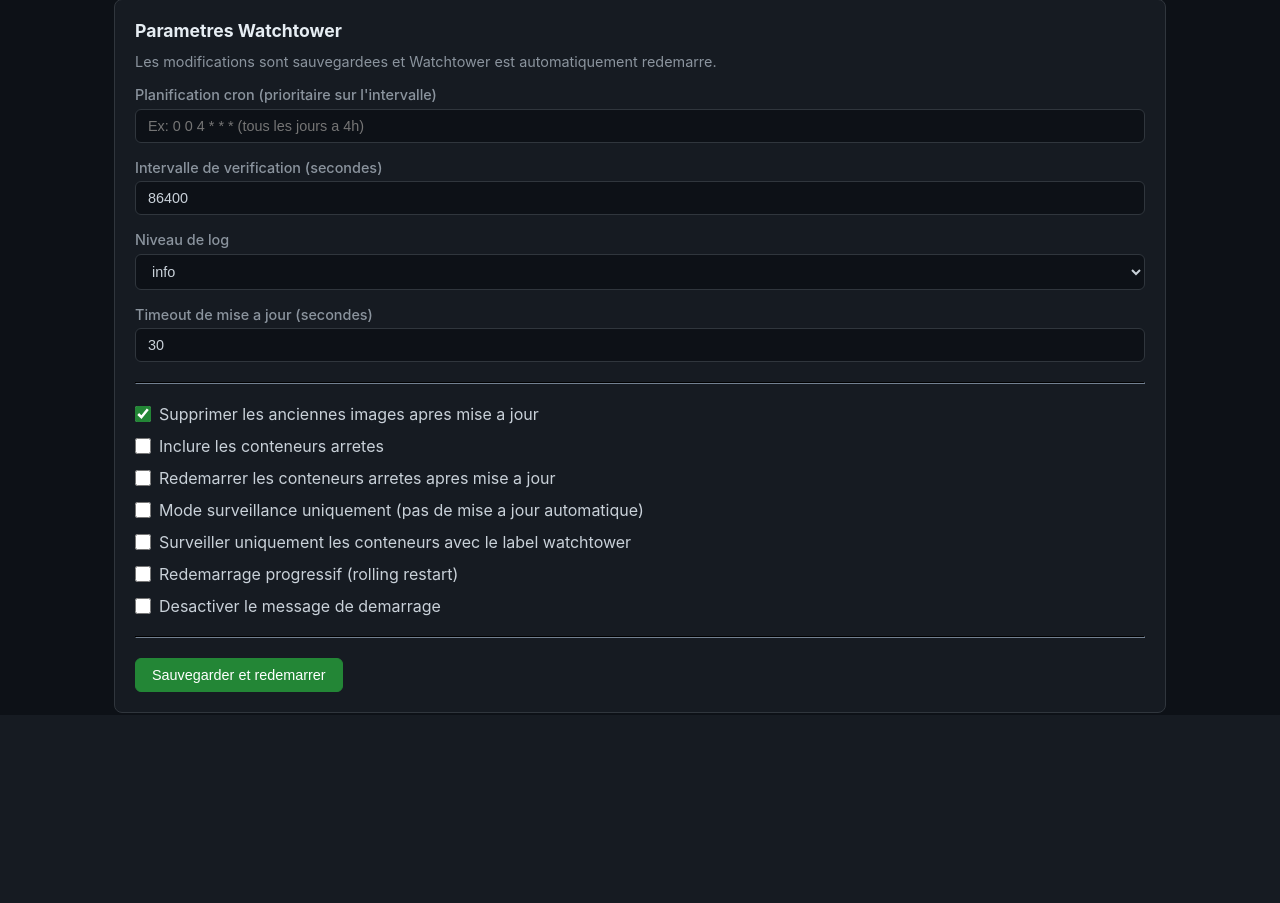
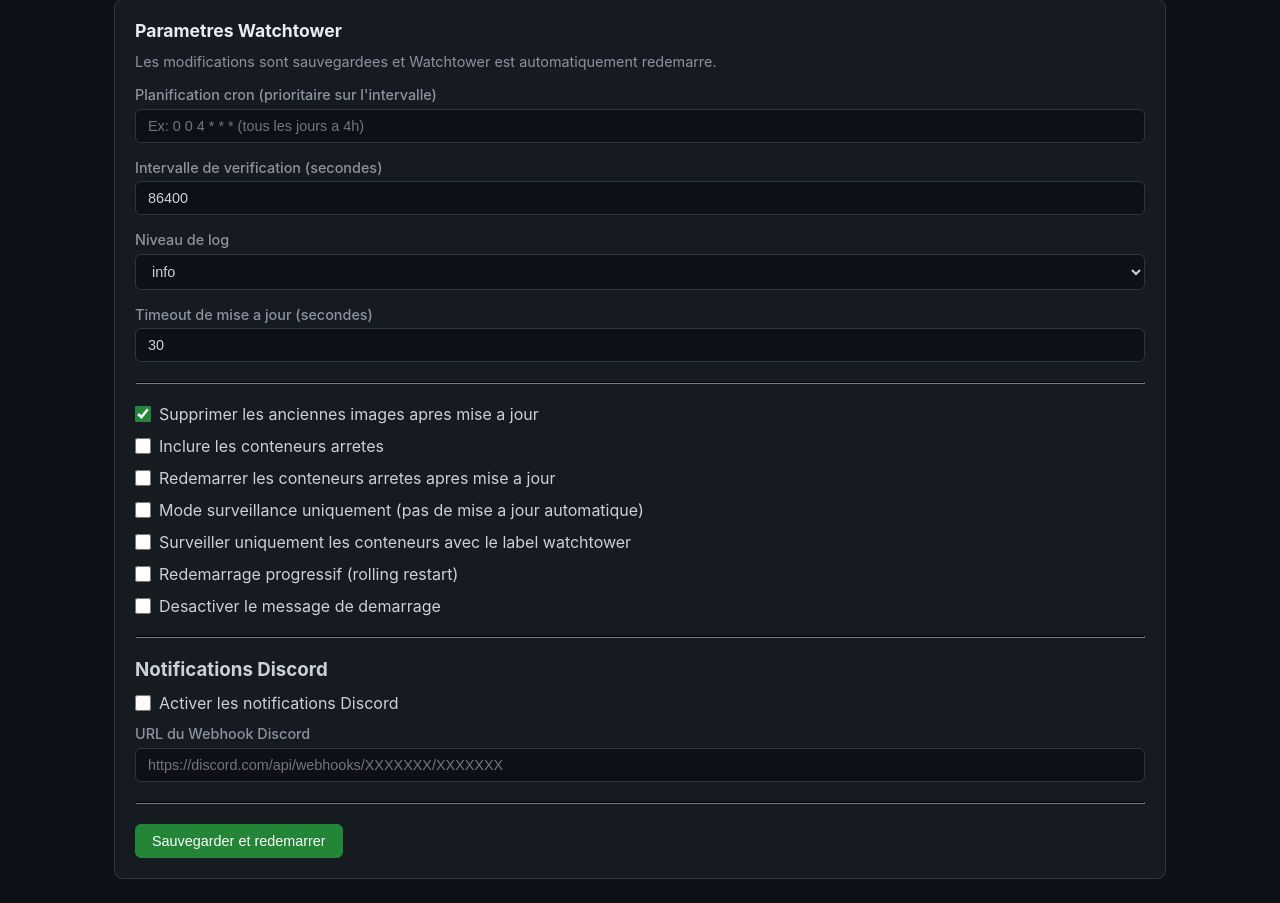
Before and after one commit to Turiko313/DOCKER-watchtower, a Flask app: page /settings in a window 1280 px wide. Shown: the part 85-988 px from the top of the page. Before the commit the page ends 798 px from the top, so only its background shows below. Run offline with Flask 3, Linux system fonts and the light colour scheme; the visitor is signed in with stand-in values (Sample User, id 1).

Commit message:
feat: add Discord notifications support via shoutrrr

```diff
--- a/dashboard/app.py
+++ b/dashboard/app.py
@@ -170,6 +170,8 @@ _DEFAULTS = {
     "log_level": "info",
     "no_startup_message": False,
     "timeout": "30",
+    "notifications_discord": False,
+    "discord_webhook_url": "",
 }
 
 
@@ -196,6 +198,8 @@ def _save_settings(form):
         "log_level": form.get("log_level", "info"),
         "no_startup_message": "no_startup_message" in form,
         "timeout": form.get("timeout", "30"),
+        "notifications_discord": "notifications_discord" in form,
+        "discord_webhook_url": form.get("discord_webhook_url", "").strip(),
     }
     os.makedirs(CONFIG_DIR, exist_ok=True)
     with open(SETTINGS_FILE, "w") as fh:
--- a/dashboard/templates/settings.html
+++ b/dashboard/templates/settings.html
@@ -72,6 +72,21 @@
     </div>
 
     <hr style="border-color:#30363d;margin:1.25rem 0">
+    <h3 style="margin-bottom:.75rem">Notifications Discord</h3>
+
+    <div class="checkbox-group">
+      <input type="checkbox" id="notifications_discord" name="notifications_discord" {{ 'checked' if settings.notifications_discord }}>
+      <label for="notifications_discord">Activer les notifications Discord</label>
+    </div>
+
+    <div class="form-group">
+      <label for="discord_webhook_url">URL du Webhook Discord</label>
+      <input type="text" id="discord_webhook_url" name="discord_webhook_url"
+             value="{{ settings.discord_webhook_url }}"
+             placeholder="https://discord.com/api/webhooks/XXXXXXX/XXXXXXX">
+    </div>
+
+    <hr style="border-color:#30363d;margin:1.25rem 0">
 
     <button type="submit" class="btn btn-primary">Sauvegarder et redemarrer</button>
   </form>
```
Also changed, not shown: 1 other file.
